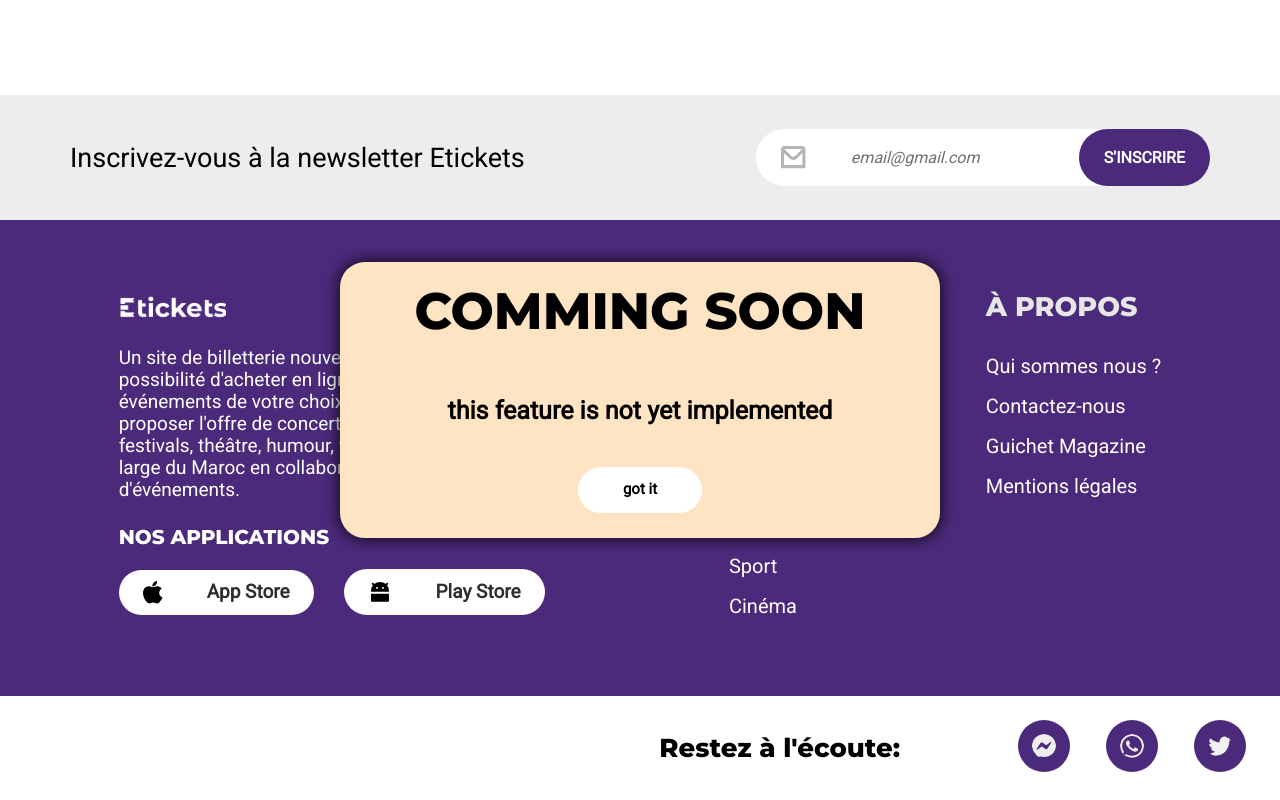
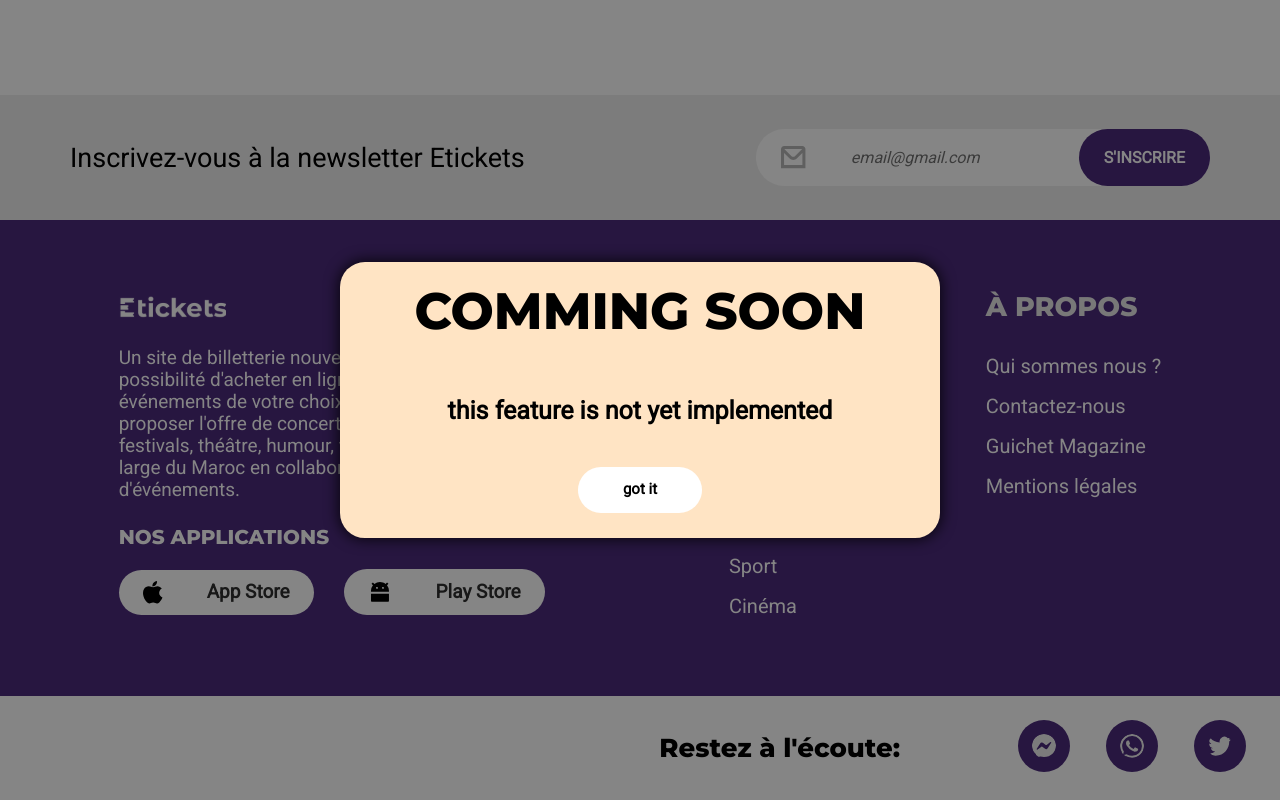
Before and after one commit to yns-qara/etickets, a Next.js app: page /ticket in a window 1280 px wide. Both pictures are taken after a click on the button "App Store". Shown: the part 1872-2672 px from the top of the page. Built offline with nearby package versions, Linux system fonts and the light colour scheme.

Commit message:
black background

```diff
--- a/components/Footer.js
+++ b/components/Footer.js
@@ -9,7 +9,6 @@ import Twitter from './SVGs/twitter'
 import Link from 'next/link'
 import CommingSoon from './CommingSoon'
 import { useState } from 'react'
-import Login from '../components/Login'
 const Footer = () => {
     const [active, setActive] = useState(false)
     return (
--- a/styles/CommingSoon.module.css
+++ b/styles/CommingSoon.module.css
@@ -2,13 +2,20 @@
     position: fixed;
     height: 100vh;
     width: 100vw;
-    background-color: rgba(0, 0, 0, 0.411);
-    z-index: 9999999999;
+    background-color: rgba(0, 0, 0, 0.479);
+    z-index: 99999999;
+
+    top: 50%;
+    left: 0;
+    right: 0;
+    margin: auto;
+    transform: translateY(-50%);
+    padding: 15px;
 }
 
 .container {
     position: fixed;
-    z-index: 999999999;
+    z-index: 999999999999;
     top: 50%;
     left: 0;
     right: 0;
```
